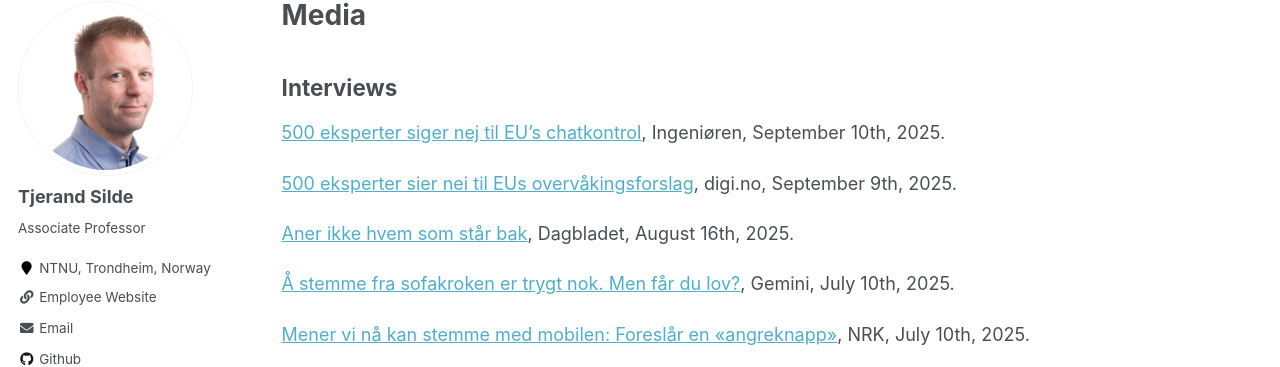
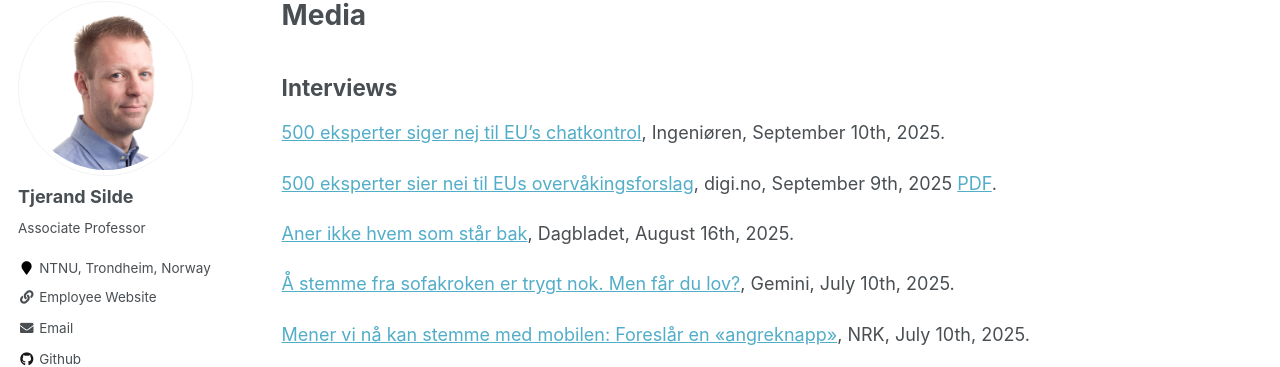
Before and after one commit to tjesi/tjesi.github.io, a Jekyll site: the page built from _pages/media.md, in a window 1280 px wide and 900 px high. Shown: the part 117-484 px from the top of the window. Built offline with Jekyll 4.4.1, drawn with Linux system fonts in a browser that asks for light colours; some web fonts are replaced.

Commit message:
open letter

```diff
--- a/_pages/media.md
+++ b/_pages/media.md
@@ -9,7 +9,7 @@
 
 [500 eksperter siger nej til EU’s chatkontrol](https://www.version2.dk/artikel/500-eksperter-siger-nej-til-eus-chatkontrol?1f4e2460cfb84ebe8cd48fb29bb9de08=niUGh2jqmBP-LHh_XCK85KrVAmi_euXJjOZid8GqZC4), Ingeniøren, September 10th, 2025.
 
-[500 eksperter sier nei til EUs overvåkingsforslag](https://www.digi.no/artikler/intervju-500-eksperter-sier-nei-til-eus-overvakingsforslag/562187), digi.no, September 9th, 2025.
+[500 eksperter sier nei til EUs overvåkingsforslag](https://www.digi.no/artikler/intervju-500-eksperter-sier-nei-til-eus-overvakingsforslag/562187), digi.no, September 9th, 2025 [PDF](http://tjerandsilde.no/files/open-letter-digi.pdf).
 
 [Aner ikke hvem som står bak](https://dinside.dagbladet.no/data/aner-ikke-hvem-som-star-bak/83448115), Dagbladet, August 16th, 2025.
 
```
Also changed, not shown: 1 other file.
